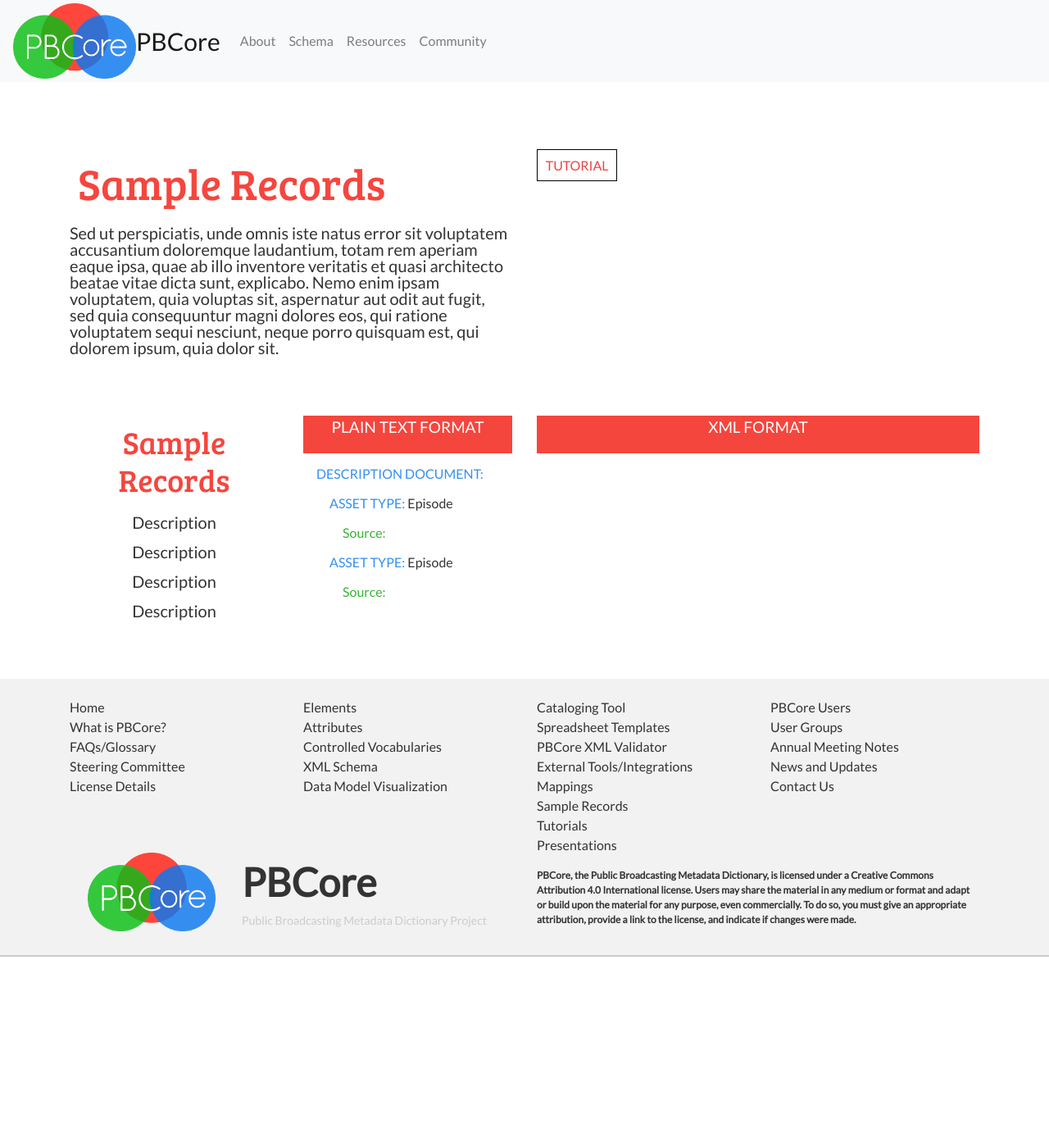
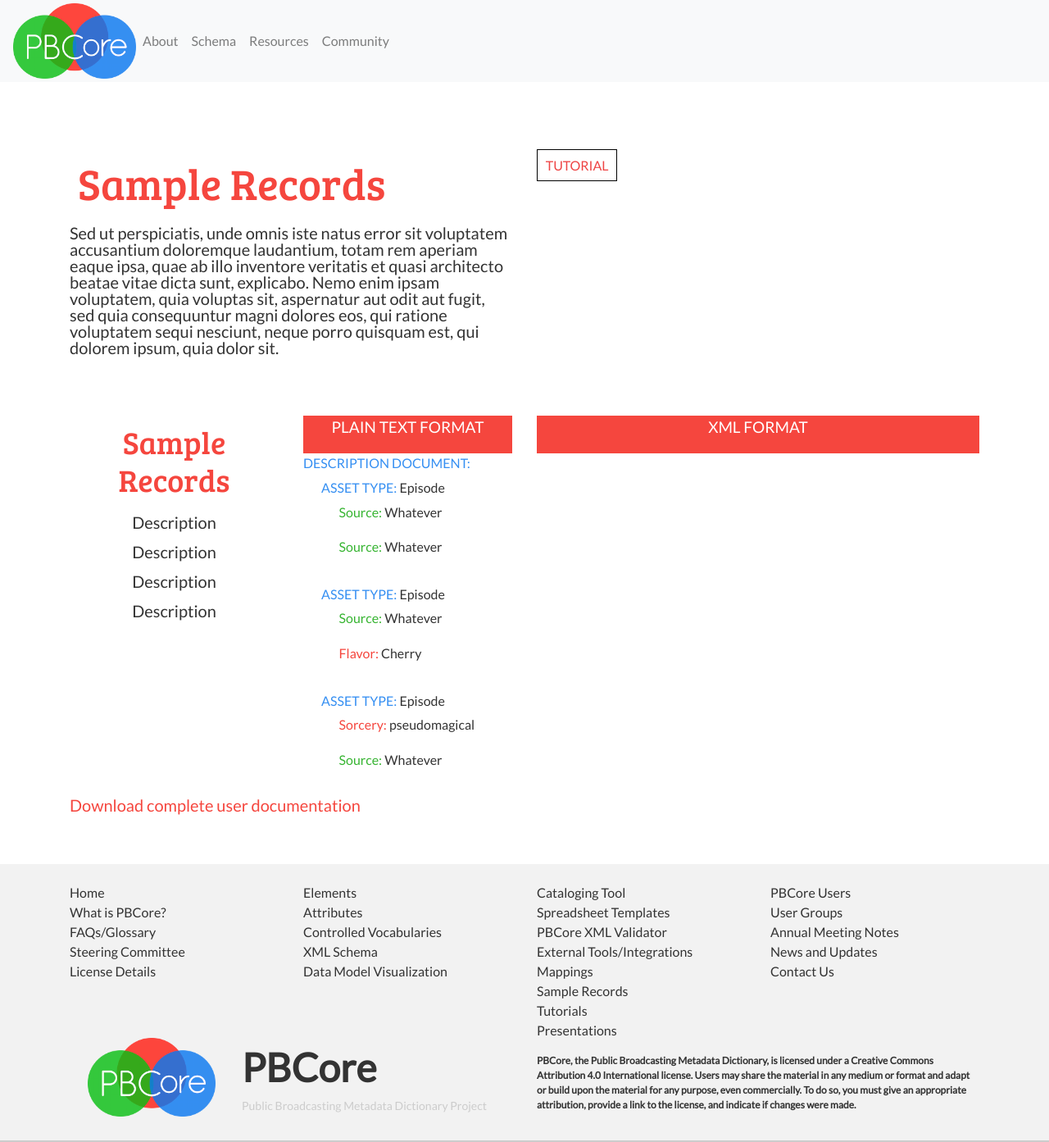
Before and after one commit to PBCore-AV-Metadata/pbcore-av-metadata.github.io, a Jekyll site: the page built from pages/sample-records.md, in a window 1280 px wide and 1393 px high. Shown: the whole window at 82% size. Built offline with Jekyll 4.4.1, drawn with Linux system fonts in a browser that asks for light colours.

Commit message:
'spreadsheet page styling and data'

```diff
--- a/_includes/header.html
+++ b/_includes/header.html
@@ -2,7 +2,6 @@
 
   <nav class="primary_nav_container navbar navbar-expand-xl navbar-expand-lg navbar-expand-md navbar-expand-sm navbar-expand-xs navbar-light bg-light">
     <img src="/assets/images/pbcore-logo.png"/>
-    <a class="navbar-brand" href="{{ site.url }}">PBCore</a>
 
     <div class="collapse navbar-collapse" id="navbarNavDropdown">
 
--- a/assets/css/styles.scss
+++ b/assets/css/styles.scss
@@ -422,6 +422,17 @@
   display: block;
   padding: 0.8%;
   margin-bottom: 2%;
+  border: 1px solid #000;
+}
+
+.spread-title:hover {
+  background-color: $red;
+}
+
+.spread-body {
+  width: 100%;
+  display: block;
+  margin-bottom: 2%;
 }
 
 .element-highlight {
@@ -436,3 +447,9 @@
 .sidebar-nav.card-header {
   background: none
 }
+
+.tree-item {
+  display: block;
+  margin-bottom: .5em;
+  padding: 2.4%;
+}
--- a/pages/sample-records.md
+++ b/pages/sample-records.md
@@ -27,7 +27,6 @@
     <h2 class="med-title red">
       Sample Records
     </h2>
-
 
     <div class="row">
       <div class="col-md-12 med-text">
@@ -62,41 +61,42 @@
     <div class="row">
       <div class="col-md-12">
 
-        <p class="indent-1 blue" style="margin-top: 6%;">
-          DESCRIPTION DOCUMENT:
-        </p>
+        {% for rec in site.data.sample_records %}
 
-        <p class="indent-2">
-          <span class="blue">
-            ASSET TYPE:
-          </span>
+          <span class="{{rec.color}}">
+            {{ rec.label }}:
+          </span> {{ rec.text }}
 
-          Episode
-        </p>
+          {% if rec.children %}
+            {% for rec2 in rec.children %}
 
-        <p class="indent-3">
-          <span class="green">
-            Source:
-          </span>
-        </p>
+              <span class="indent-1 tree-item">
 
-        <p class="indent-2">
-          <span class="blue">
-            ASSET TYPE:
-          </span>
+                <span class="{{rec.color}}">
+                  {{ rec2.label }}:
+                </span> {{ rec2.text }}
 
-          Episode
-        </p>
+                {% if rec2.children %}
 
-        <p class="indent-3">
-          <span class="green">
-            Source:
-          </span>
-        </p>
+                  {% for rec3 in rec2.children %}
+                    <span class="indent-1 tree-item">
+
+                      <span class="{{rec3.color}}">
+                        {{ rec3.label }}:
+                      </span> {{ rec3.text }}
+                    </span>
+                  {% endfor %}
+
+                {% endif %}
+              </span>
+            {% endfor %}
+
+          {% endif %}
+
+        {% endfor %}
+
       </div>
     </div>
-
-
   </div>
 
   <div class="col-md-6">
@@ -108,3 +108,10 @@
   </div>
 
 </div>
+
+<div class="row">
+  <div class="col-md-12 med-text red">
+
+    Download complete user documentation
+  </div>
+</div>
```
Also changed, not shown: _data/sample_records.yml (+33 -0 lines), _data/spreadsheets.yml (added, +8 -0 lines), pages/spreadsheet-templates.md (+10 -8 lines).
